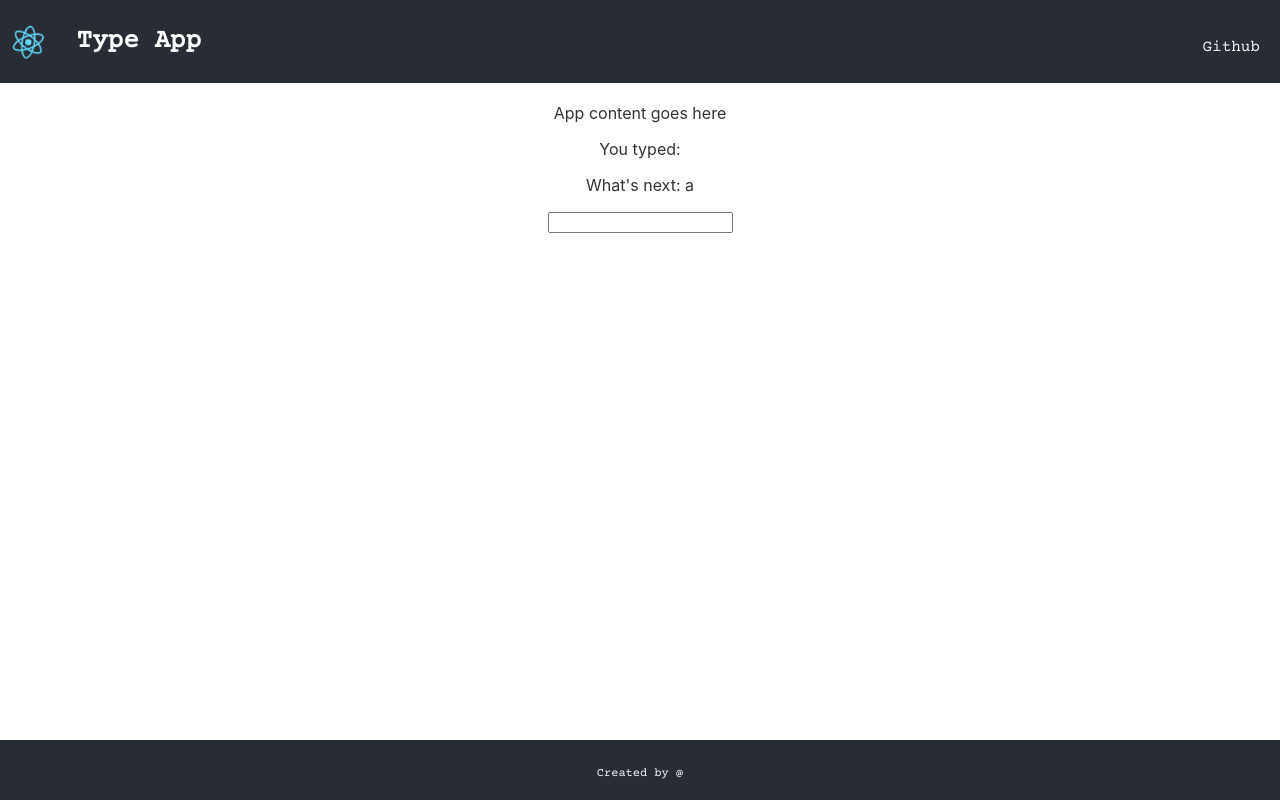
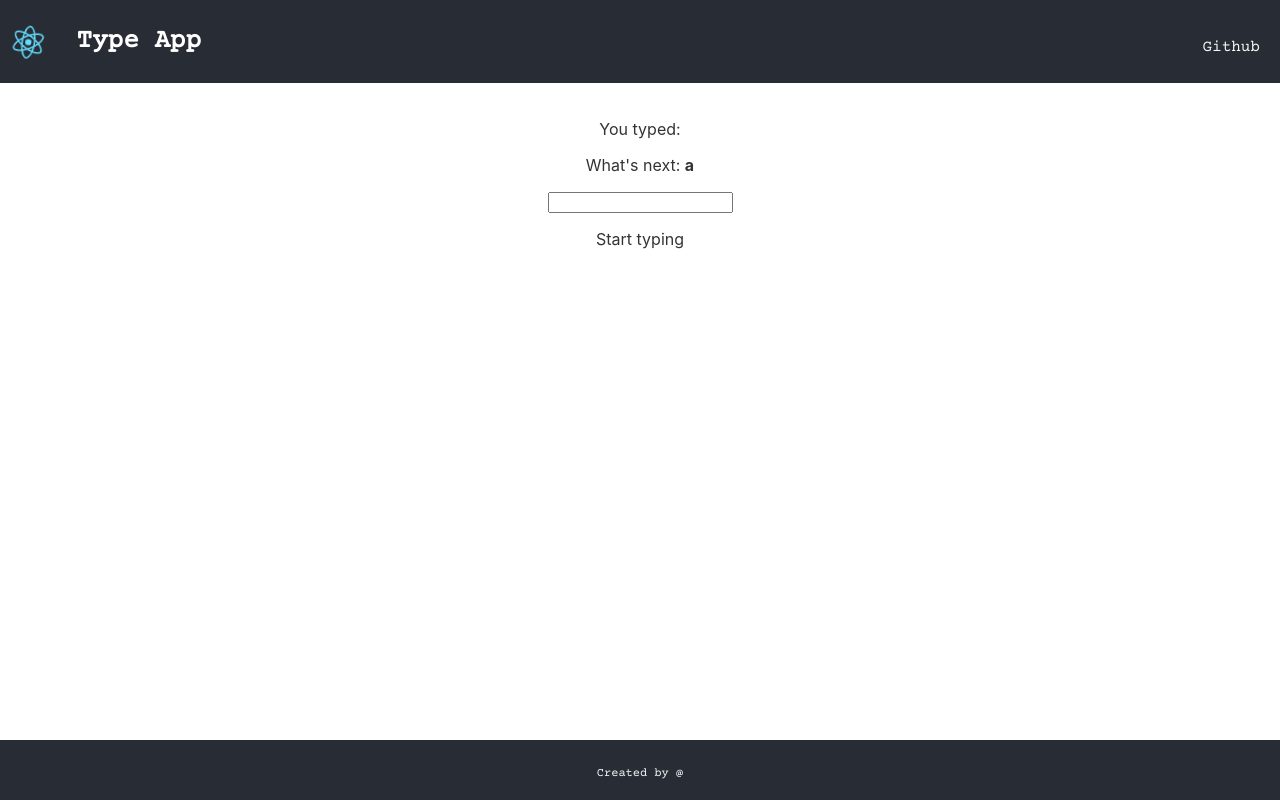
Before and after one commit to kalpitf1/type-app, a React (Create React App) app: page / in a window 1280 px wide. Built offline with nearby package versions, Linux system fonts and the light colour scheme.

Commit message:
added timer for keypresses

```diff
--- a/src/App.js
+++ b/src/App.js
@@ -4,6 +4,10 @@ import './App.css';
 
 const letterArray = 'abcdefghijklmnopqrstuvwxyz'.split('')
 letterArray.push("DONE")
+
+// timer vars
+var totalTime = 0
+var prev = 0
 
 function App() {
   const [letter, setLetter] = React.useState('')
@@ -15,6 +19,13 @@ function App() {
       const idx = letterArray.findIndex(element => element === event.target.value)
       const next = letterArray[idx + 1]
       setNextLetter(next)
+    }
+    if (event.target.value === 'a') { // start timer when 'a' is pressed
+      prev = Date.now()
+    } else {  // add time b/w each keypress to timer
+      var elapsedTime = Date.now() - prev  // time b/w current and previous keypress
+      totalTime += elapsedTime  // increment total time
+      prev = Date.now()  // update previous keypress time
     }
     document.getElementById("letterInput").value = ''
   }
@@ -33,16 +44,17 @@ function App() {
           </ul>
         </nav>
       </header>
-      <div class="main-wrapper"> App content goes here
+      <div class="main-wrapper">
         <p>
-          You typed: {letter}
+          You typed: <strong> {letter} </strong>
         </p>
         <p>
-          What's next: {nextLetter}
+          What's next: <strong> {nextLetter} </strong>
         </p>
         <p>
           <input onChange={handleChange} id="letterInput" />
         </p>
+        <p>{totalTime ? `Total time ${(totalTime / 1000)} seconds` : 'Start typing'}</p>
       </div>
       <footer class="footer">
         <a href="#"> Created by @ </a>
```
